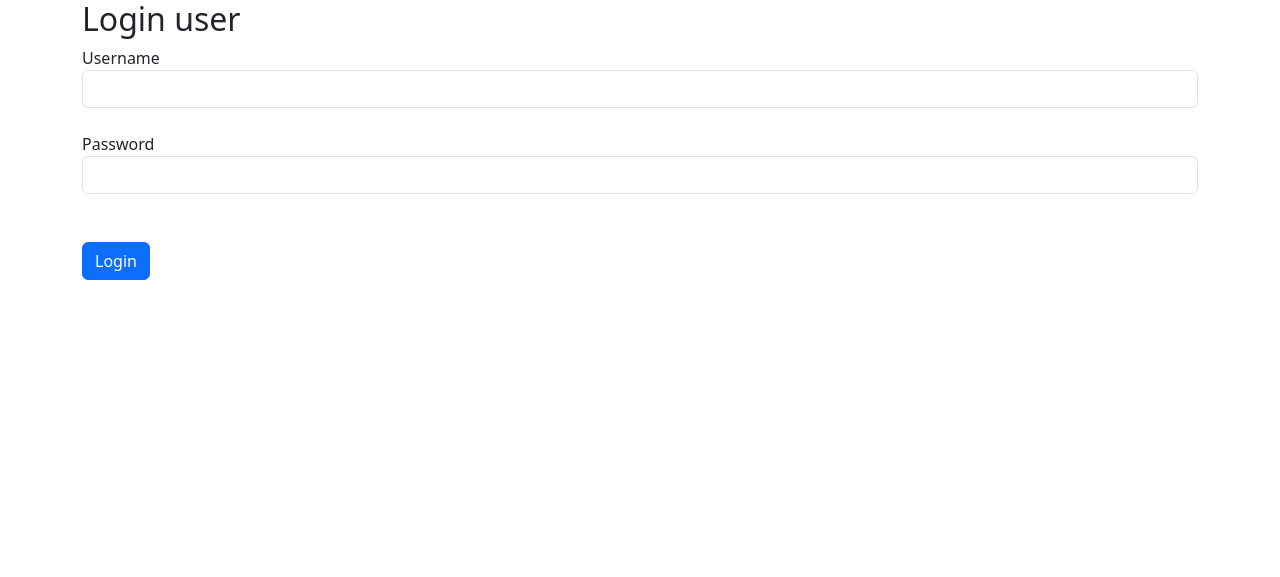
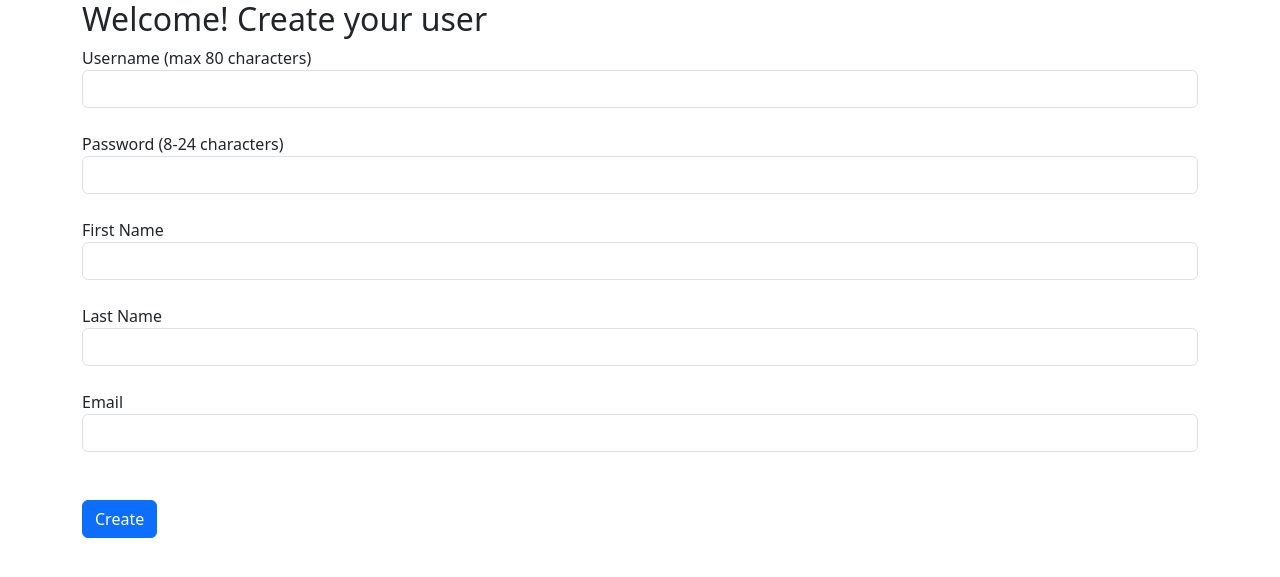
Before and after one commit to MarcinBiedny/portfolio, a Flask app: page /login/ in a window 1280 px wide. Shown: the top 577 px of the page. Run offline with Flask 3, Linux system fonts and the light colour scheme; parts of the project's set-up code (start-up, migrations or seed data) failed here and were passed over.

Commit message:
PBJD-37:
- add user creation init logic

```diff
--- a/app/controllers/login_controller.py
+++ b/app/controllers/login_controller.py
@@ -1,15 +1,31 @@
 from flask import render_template, request, redirect, url_for, flash
 from app.models.user_model import User
 from app.forms.login_form import LoginForm
-from flask_bcrypt import check_password_hash
+from app.forms.login_init_form import LoginInitForm
+from flask_bcrypt import check_password_hash, generate_password_hash
 from flask_login import login_user
 
 
 def index():
-    form = LoginForm(request.form)
+    init_user = User.query.first() is None
+
+    form = _get_form(init_user)
 
     if form.validate_on_submit():
-        user = User.query.filter_by(username=form.data["username"]).first()
+        if init_user:
+            user = User(
+                username=form.data["username"],
+                password=generate_password_hash(form.data["password"]),
+                name=form.data["first_name"],
+                last_name=form.data["last_name"],
+                email=form["email"],
+            )
+            user.save()
+            login_user(user)
+            flash("User created successfully. You can login now.", "success")
+            return redirect(url_for("home.route"))
+        else:
+            user = User.query.filter_by(username=form.data["username"]).first()
 
         if user and check_password_hash(user.password, form.data["password"]):
             login_user(user)
@@ -18,4 +34,18 @@ def index():
             flash("Invalid username or password.", "error")
             return redirect(url_for("login.route"))
 
-    return render_template("login.html", form=form)
+    return render_template(_get_template(init_user), form=form)
+
+
+def _get_form(init_user: bool):
+    if init_user:
+        return LoginInitForm(request.form)
+
+    return LoginForm(request.form)
+
+
+def _get_template(init_user: bool):
+    if init_user:
+        return "login/login_init.html"
+
+    return "login/login.html"
--- a/app/forms/login_form.py
+++ b/app/forms/login_form.py
@@ -4,17 +4,24 @@ from wtforms.validators import InputRequired, Length
 
 
 class LoginForm(FlaskForm):
+    MAX_USERNAME_LENGTH = 80
+    MIN_PASSWORD_LENGTH = 8
+    MAX_PASSWORD_LENGTH = 24
+
     username = StringField(
-        label="Username",
+        label=f"Username (max {MAX_USERNAME_LENGTH} characters)",
         render_kw={
             "class": "form-control",
             "size": 2,
         },
-        validators=[InputRequired(message="Username is required.")],
+        validators=[
+            InputRequired(message="Username is required."),
+            Length(max=MAX_USERNAME_LENGTH),
+        ],
     )
 
     password = PasswordField(
-        label="Password",
+        label=f"Password ({MIN_PASSWORD_LENGTH}-{MAX_PASSWORD_LENGTH} characters)",
         render_kw={
             "class": "form-control",
             "size": 2,
@@ -22,9 +29,11 @@ class LoginForm(FlaskForm):
         validators=[
             InputRequired(message="Password is required."),
             Length(
-                min=8, max=24, message="Password must be between 8 and 24 characters."
+                min=MIN_PASSWORD_LENGTH,
+                max=MAX_PASSWORD_LENGTH,
+                message="Password must be between 8 and 24 characters.",
             ),
         ],
     )
 
-    login = SubmitField(label="Login", render_kw={"class": "btn btn-primary"})
+    submit = SubmitField(label="Login", render_kw={"class": "btn btn-primary"})
--- /dev/null
+++ b/app/forms/login_init_form.py
@@ -0,0 +1,22 @@
+from wtforms import StringField, SubmitField, EmailField
+from wtforms.validators import InputRequired
+from app.forms.login_form import LoginForm
+
+
+class LoginInitForm(LoginForm):
+    first_name = StringField(
+        label="First Name",
+        render_kw={"class": "form-control", "size": 2},
+        validators=[InputRequired(message="First Name is required.")],
+    )
+    last_name = StringField(
+        label="Last Name",
+        render_kw={"class": "form-control", "size": 2},
+        validators=[InputRequired(message="Last Name is required.")],
+    )
+    email = EmailField(
+        label="Email",
+        render_kw={"class": "form-control", "size": 2},
+        validators=[InputRequired(message="Email is required.")],
+    )
+    submit = SubmitField(label="Create", render_kw={"class": "btn btn-primary"})
--- a/app/models/user_model.py
+++ b/app/models/user_model.py
@@ -16,3 +16,7 @@ class User(db.Model, UserMixin):
 
     def getName(self):
         return self.name
+
+    def save(self):
+        db.session.add(self)
+        db.session.commit()
--- a/app/templates/login.html
+++ b/app/templates/login/base.html
@@ -1,8 +1,7 @@
 {% extends "base.html" %}
-{% block title %}Login{% endblock title %}
 {% block body %}
     <div class="container">
-        <h2>Login user</h2>
+        <h2>{% block login_h2 %}{% endblock login_h2 %}</h2>
     </div>
     <div class="container">
         <form id="loginForm" method="post">
@@ -15,7 +14,7 @@
             <br>
             {% endfor %}
             <br>
-            {{ form.login() }}
+            {{ form.submit() }}
         </form>
     </div>
 {% endblock body %}
--- /dev/null
+++ b/app/templates/login/login.html
@@ -0,0 +1,3 @@
+{% extends "login/base.html" %}
+{% block title %}Login{% endblock title %}
+{% block login_h2 %}Login{% endblock login_h2 %}
--- /dev/null
+++ b/app/templates/login/login_init.html
@@ -0,0 +1,3 @@
+{% extends "login/base.html" %}
+{% block title %}User Init{% endblock title %}
+{% block login_h2 %}Welcome! Create your user{% endblock login_h2 %}
--- a/migrations/versions/c2aaf46febc3_add_password_column_to_users.py
+++ b/migrations/versions/c2aaf46febc3_add_password_column_to_users.py
@@ -11,7 +11,7 @@ import sqlalchemy as sa
 
 # revision identifiers, used by Alembic.
 revision = "c2aaf46febc3"
-down_revision = "392eab481048"
+down_revision = "ba3b652ed3f0"
 branch_labels = None
 depends_on = None
 
@@ -20,10 +20,6 @@ def upgrade():
     # ### commands auto generated by Alembic - please adjust! ###
     with op.batch_alter_table("users", schema=None) as batch_op:
         batch_op.add_column(sa.Column("password", sa.String(length=80), nullable=False))
-
-    op.execute(
-        "UPDATE users SET password = '$2b$12$rmWnyg.8EZjWslPGDJr.3eqLxrZPodUhdsv64MpTQrWPW6tTK.u1u' WHERE username = 'admin'"
-    )
 
     # ### end Alembic commands ###
 
```
Also changed, not shown: migrations/versions/392eab481048_add_admin_user.py (deleted, +0 -26 lines).
